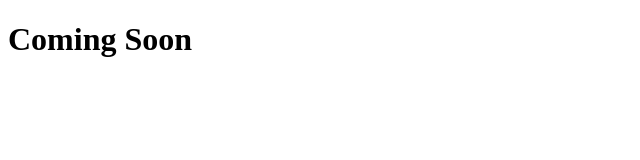
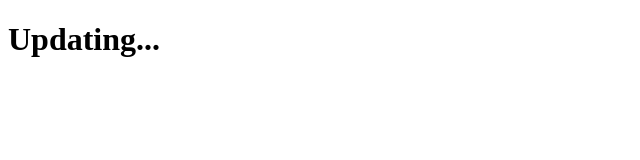
Before and after one commit to azarash1/ClipStored, a plain HTML site: page docs/index.html in a window 1280 px wide. Shown: the whole page, without its empty margins (0-640 px from the left). Drawn offline with Linux system fonts and the light colour scheme.

Commit message:
Prepare for update

```diff
--- a/docs/index.html
+++ b/docs/index.html
@@ -1,2 +1 @@
-<!DOCTYPE html><html><head><title>ClipStored</title></head><body><h1>Coming Soon</h1></body></html>
-<!-- Update -->
+<!DOCTYPE html><html><head><title>ClipStored</title></head><body><h1>Updating...</h1></body></html>
```
